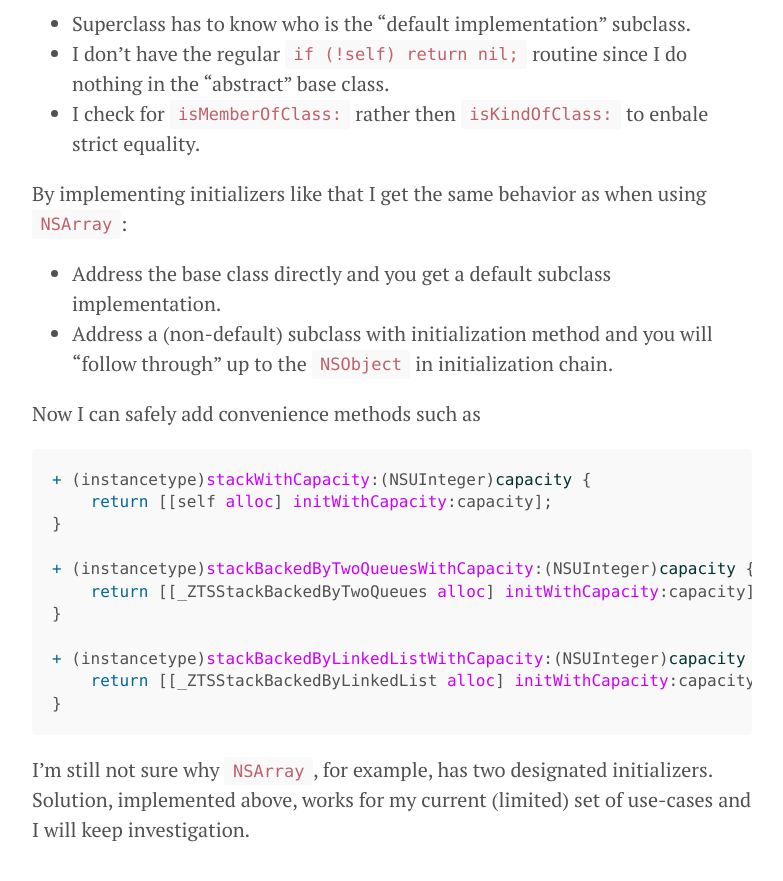
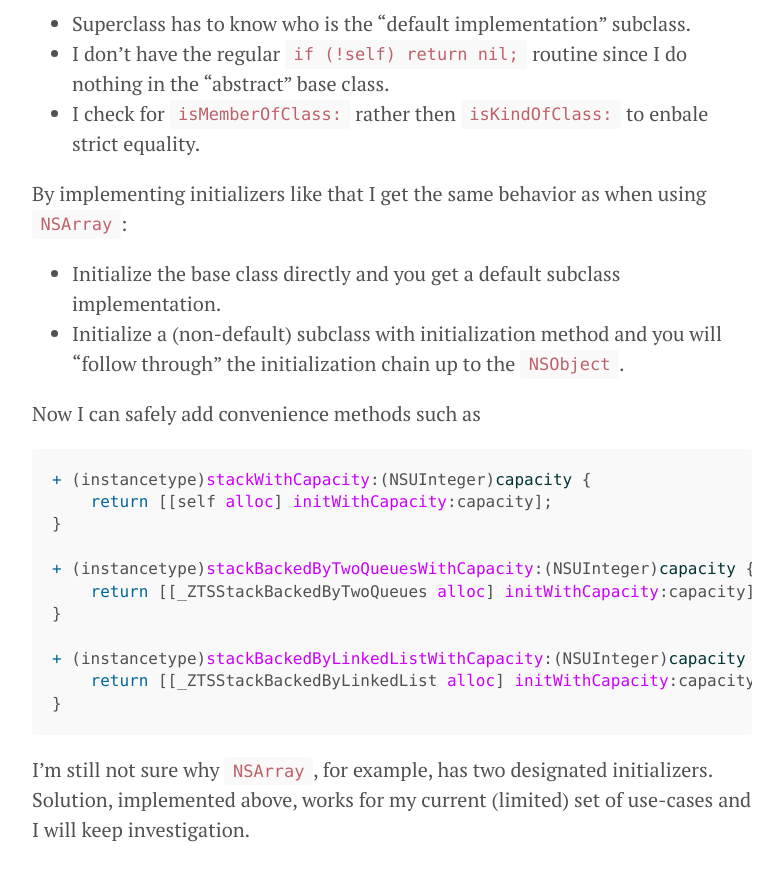
Before and after one commit to zats/zats.github.io, a Jekyll site: the page built from _posts/2014-04-12-Designing-your-own-class-cluster-Initializers.markdown, in a window 1280 px wide and 900 px high, scrolled down 1781 px. Shown: the top 881 px of the window, without its empty margins (248-1031 px from the left). Built offline with Jekyll 4.4.1, drawn with Linux system fonts in a browser that asks for light colours; Markdown is read by kramdown in place of the engine named in the settings.

Commit message:
Clarification on message the "base" class directly → initialize the "base" class directly

```diff
--- a/_posts/2014-04-12-Designing-your-own-class-cluster-Initializers.markdown
+++ b/_posts/2014-04-12-Designing-your-own-class-cluster-Initializers.markdown
@@ -57,8 +57,8 @@ Just several things to note:
 
 By implementing initializers like that I get the same behavior as when using `NSArray`:
 
-* Address the base class directly and you get a default subclass implementation.
-* Address a (non-default) subclass with initialization method and you will "follow through" up to the `NSObject` in initialization chain.
+* Initialize the base class directly and you get a default subclass implementation.
+* Initialize a (non-default) subclass with initialization method and you will "follow through" the initialization chain up to the `NSObject`.
 
 Now I can safely add convenience methods such as
 
```
